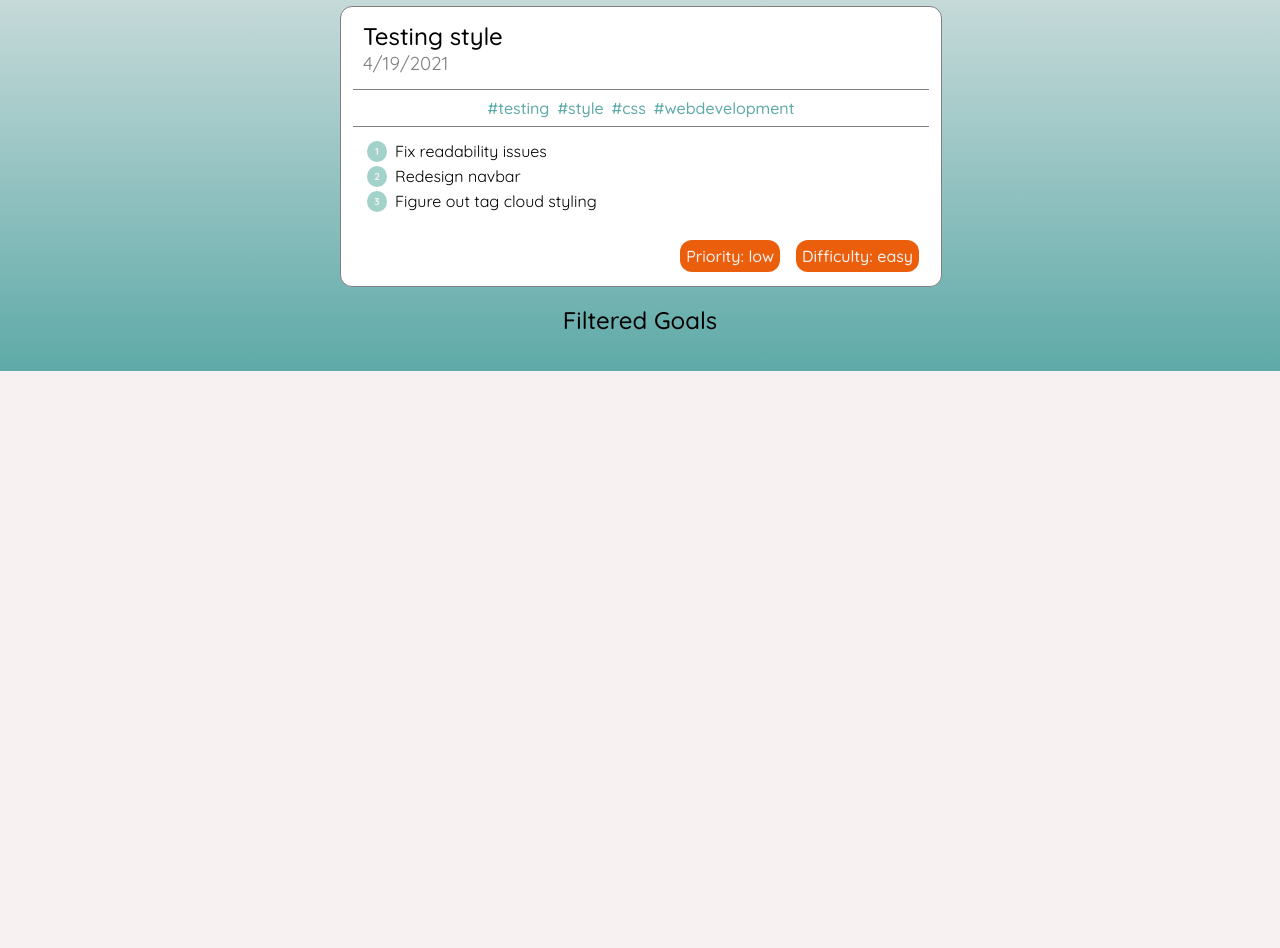
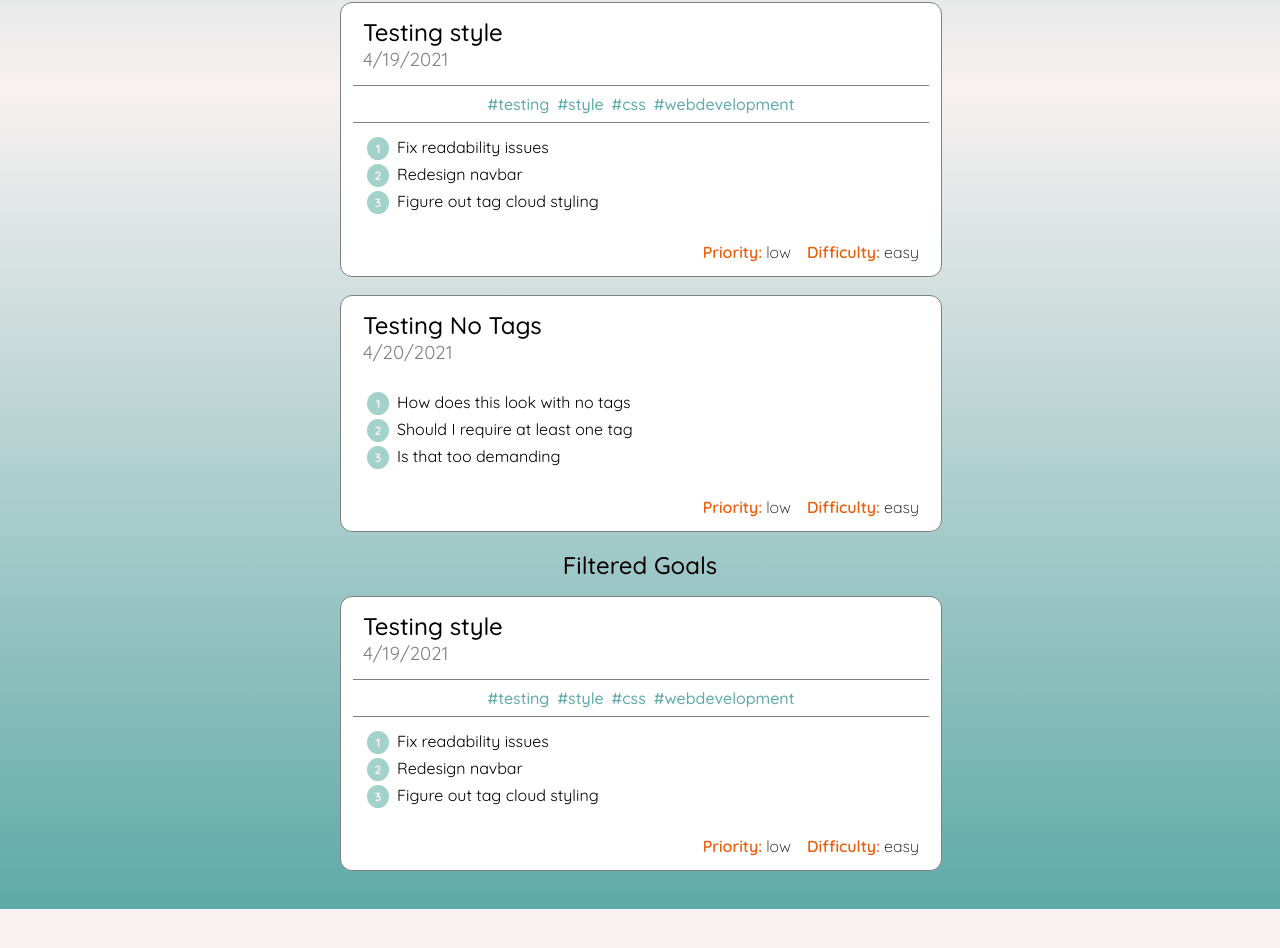
Before and after one commit to mikehoods/react-goalTracker-2.0-client, a React (Create React App) app: page / in a window 1280 px wide. Shown: the part 798-1746 px from the top of the page. Before the commit the page ends 1209 px from the top, so only its background shows below. Built offline with nearby package versions, Linux system fonts and the light colour scheme; data requests are answered from the project's data file.

Commit message:
Made steps required inputs and added conditional rendering of tagCloud in GoalList and GoalDetails.

```diff
--- a/data/db.json
+++ b/data/db.json
@@ -97,6 +97,29 @@
         "webdevelopment"
       ],
       "id": 8
+    },
+    {
+      "title": "Testing No Tags",
+      "difficulty": "easy",
+      "priority": "low",
+      "date": "4/20/2021",
+      "steps": [
+        {
+          "step": "How does this look with no tags",
+          "complete": false
+        },
+        {
+          "step": "Should I require at least one tag",
+          "complete": false
+        },
+        {
+          "step": "Is that too demanding",
+          "complete": false
+        }
+      ],
+      "achieved": false,
+      "tags": [],
+      "id": 9
     }
   ]
 }
--- a/src/CreateGoal.js
+++ b/src/CreateGoal.js
@@ -31,6 +31,7 @@ const CreateGoal = () => {
             <div className="form-step">
                 <input
                     type="text"
+                    required
                     value={step.step}
                     onChange={(e) => handleStepChange(e, index)}
                 />
--- a/src/EditGoal.js
+++ b/src/EditGoal.js
@@ -22,6 +22,7 @@ const EditGoal = () => {
             <div className="form-step">
                 <input
                     type="text"
+                    required
                     value={step.step}
                     onChange={(e) => handleStepChange(e, index)}
                 />
--- a/src/GoalDetails.js
+++ b/src/GoalDetails.js
@@ -33,11 +33,11 @@ const GoalDetails = () => {
                             <i className="material-icons">done</i>
                         </div>
                     </div>
-                    <div className="tag-cloud goal-tags">
+                    {goal.tags.length > 0 && <div className="tag-cloud goal-tags">
                         {goal.tags.map((tag, index) => (
                             <p className="tag" key={index}>#{tag}</p>
                         ))}
-                    </div>
+                    </div>}
                     <div className="goal-steps">
                         {goal.steps.map((step, i) => (
                             <div className="goal-step" key={i}>
--- a/src/GoalList.js
+++ b/src/GoalList.js
@@ -11,11 +11,11 @@ const GoalList = ({goals, title}) => {
                             <h2>{goal.title}</h2>
                             <h3 className="goal-date">{goal.date}</h3>
                         </div>
-                        <div className="tag-cloud goal-tags">
+                        {goal.tags.length > 0 && <div className="tag-cloud goal-tags">
                         {goal.tags.map((tag, index) => (
                             <p className="tag" key={index}>#{tag}</p>
                         ))}
-                    </div>
+                    </div>}
                     <div className="goal-steps">
                         {goal.steps.map((step, i) => (
                             <div className="goal-step" key={i}>
@@ -26,8 +26,16 @@ const GoalList = ({goals, title}) => {
                         ))}
                     </div>
                         <div className="goal-footer">
-                            <p>Priority: {goal.priority}</p>
-                            <p>Difficulty: {goal.difficulty}</p>
+                            <p>Priority:
+                                <span className="footer-span">
+                                    {goal.priority}
+                                </span>
+                            </p>
+                            <p>Difficulty:
+                                <span className="footer-span">
+                                    {goal.difficulty}
+                                </span>
+                            </p>
                         </div>
                     </div>
                 </Link>
--- a/src/Home.js
+++ b/src/Home.js
@@ -11,8 +11,8 @@ const Home = () => {
 
                 {/* Conditionally render isLoading or GoalList */}
                 { isLoading && <div>"Loading..."</div> }
-                { goals && <GoalList goals={goals} title="All Goals" /> }
-                { goals && <GoalList goals={goals.filter((goal) => goal.tags.includes('garden'))} title="Filtered Goals"/> }
+                { goals && <GoalList goals={goals} title="All Your Current Goals" /> }
+                { goals && <GoalList goals={goals.filter((goal) => goal.tags.includes('testing'))} title="Filtered Goals"/> }
         </div>
     );
 }
--- a/src/index.css
+++ b/src/index.css
@@ -108,12 +108,12 @@ body {
   margin: 0 4px;
 }
 .goal-step-number {
-  width: 12px;
+  width: 14px;
   color: #F8F1F1;
   background-color: #A3D2CA;
   border-radius: 50%;
   padding: 4px;
-  font-size: 10px;
+  font-size: 12px;
   text-align: center;
   font-weight: 900;
 }
@@ -124,12 +124,14 @@ body {
 
 }
 .goal-footer p {
-  background-color: #EB5E0B;
-  color: #F8F1F1;
-  font-weight: 500;
-  padding: 6px;
-  border-radius: 12px;
+  color: #EB5E0B;
+  font-weight: 600;
   margin: 0 8px;
+}
+.footer-span {
+  color: black;
+  font-weight: 300;
+  margin-left: 4px;
 }
 
 /* Goal Details Styling */
@@ -274,6 +276,9 @@ form .form-selectors {
   display: inline;
   cursor: pointer;
 }
+.tag-div:hover .tag {
+  font-weight: 800;
+}
 
 /* Not Found Styling */
 .not-found {
```
